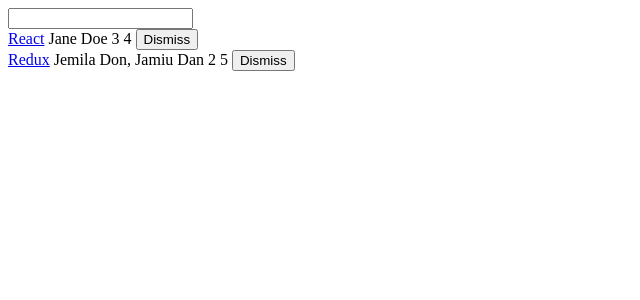
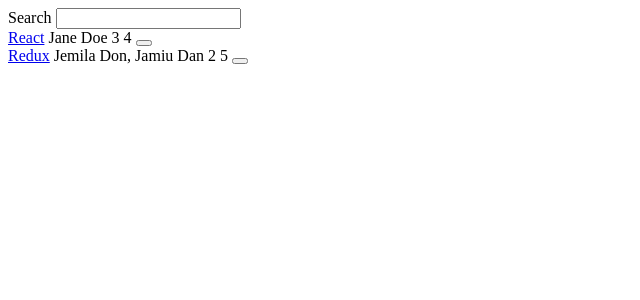
Before and after one commit to IfyN/hacker-news-app, a React (Create React App) app: page / in a window 1280 px wide. Shown: the top 300 px of the page, without its empty margins (0-640 px from the left). Built offline with nearby package versions, Linux system fonts and the light colour scheme.

Commit message:
added section, button, table components

```diff
--- a/src/App.js
+++ b/src/App.js
@@ -69,10 +69,10 @@
 }
 class Search extends Component {
   render() {
-    const { value, onChange } = this.props;
+    const { value, onChange, children } = this.props;
     return (
       <form>
-        <input type="text" value={value} onChange={onChange} />{" "}
+        {children} <input type="text" value={value} onChange={onChange} />{" "}
       </form>
     );
   }
@@ -92,10 +92,7 @@
             <span>{item.author}</span> <span>{item.num_comments}</span>{" "}
             <span>{item.points}</span>{" "}
             <span>
-              <button onClick={() => onDismiss(item.objectID)} type="button">
-                {" "}
-                Dismiss
-              </button>
+              <Button onClick={() => onDismiss(item.objectID)}> Dismiss</Button>
             </span>
           </div>
         ))}
@@ -104,4 +101,13 @@
   }
 }
 
+class Button extends Component {
+  render() {
+    const { onClick, className = "", children } = this.props;
+    return (
+      <button onClick={onClick} className={className} type="button"></button>
+    );
+  }
+}
+
 export default App;
```
